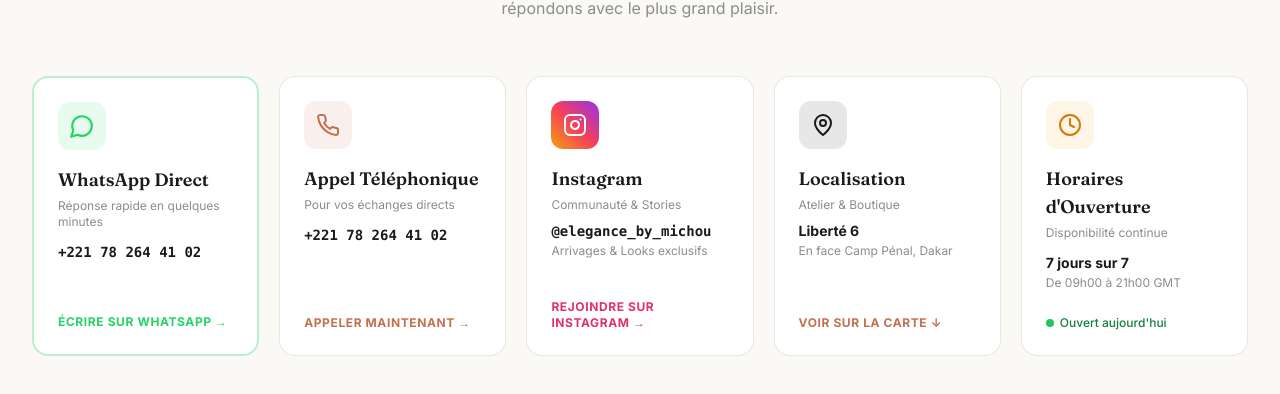
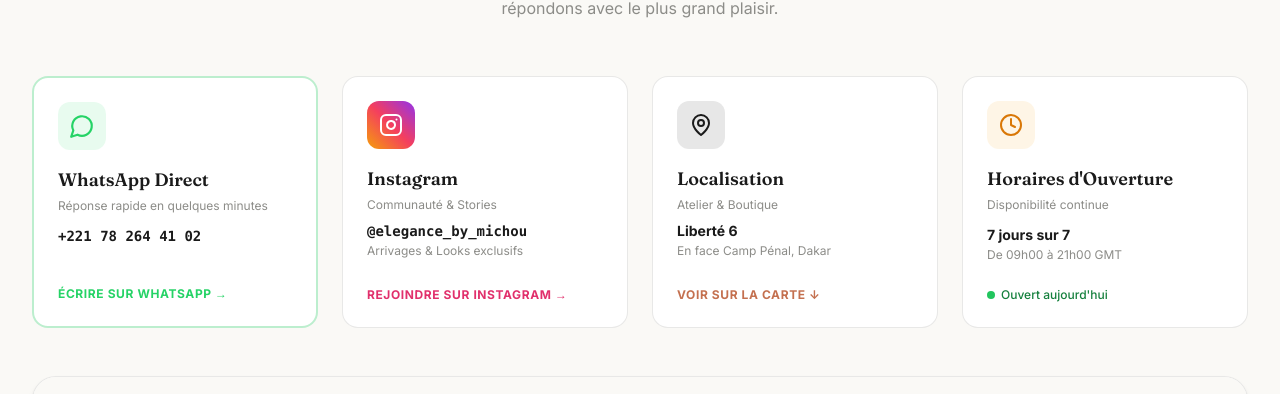
Before and after one commit to Fallou1033/elegance-by-michou, a Next.js app: page /a-propos in a window 1280 px wide. Shown: the part 2179-2573 px from the top of the page. Built offline with nearby package versions, Linux system fonts and the light colour scheme.

Commit message:
Suppression de la partie appel telephonique

```diff
--- a/app/a-propos/page.tsx
+++ b/app/a-propos/page.tsx
@@ -6,7 +6,6 @@
   Sparkles,
   ShieldCheck,
   Truck,
-  Phone,
   MessageCircle,
   MapPin,
   Clock,
@@ -207,7 +206,7 @@
         </div>
 
         {/* Grille des moyens de contact */}
-        <div className="grid grid-cols-1 sm:grid-cols-2 lg:grid-cols-3 xl:grid-cols-5 gap-5 mb-12">
+        <div className="grid grid-cols-1 md:grid-cols-2 lg:grid-cols-4 gap-6 mb-12">
           {/* WhatsApp */}
           <a
             href={whatsappUrl}
@@ -225,24 +224,6 @@
             </div>
             <span className="mt-6 inline-flex items-center gap-2 text-xs font-bold text-[#25D366] uppercase tracking-wider group-hover:gap-3 transition-all">
               Écrire sur WhatsApp →
-            </span>
-          </a>
-
-          {/* Téléphone / Appel */}
-          <a
-            href="tel:+221782644102"
-            className="bg-white border border-stone/20 hover:border-terracotta p-6 rounded-2xl shadow-xs hover:shadow-lg transition-all duration-300 flex flex-col justify-between group"
-          >
-            <div>
-              <div className="w-12 h-12 rounded-xl bg-terracotta/10 text-terracotta flex items-center justify-center mb-4 group-hover:scale-110 transition-transform">
-                <Phone size={24} />
-              </div>
-              <h3 className="font-serif text-lg font-semibold text-anthracite mb-1">Appel Téléphonique</h3>
-              <p className="text-xs text-stone mb-3">Pour vos échanges directs</p>
-              <p className="text-sm font-bold text-anthracite font-mono">+221 78 264 41 02</p>
-            </div>
-            <span className="mt-6 inline-flex items-center gap-2 text-xs font-bold text-terracotta uppercase tracking-wider group-hover:gap-3 transition-all">
-              Appeler maintenant →
             </span>
           </a>
 
```
